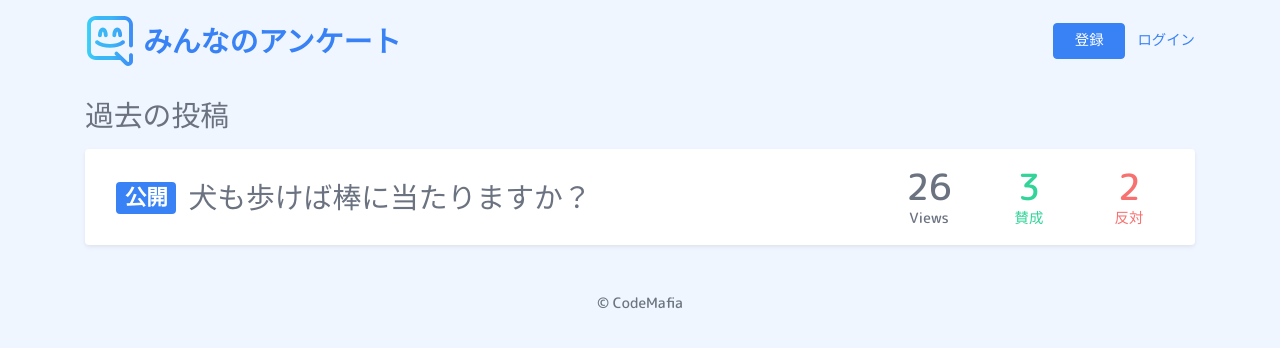
After one commit to TakahashiJumpei/learning_be, a PHP site: template src/php/views/history.php in a window 1280 px wide. The commit adds this page. Shown: the top 348 px of the page. Run offline with PHP 8.4, Linux system fonts and the light colour scheme; the template is opened without the code that fills it, so the values that code supplies are empty; some libraries are stand-ins or nearby versions.

Commit message:
過去の投稿画面の作成

```diff
--- /dev/null
+++ b/src/php/views/history.php
@@ -0,0 +1,33 @@
+<main class="container py-3">
+    <h1 class="h2 mb-3">過去の投稿</h1>
+    <ul class="container">
+        <li class="topic row bg-white shadow-sm mb-3 rounded p-3">
+            <div class="col-md d-flex align-items-center">
+                <h2 class="mb-2 mb-md-0">
+                    <span class="badge badge-primary mr-1 align-bottom">公開</span>
+                    <a class="text-body" href="">犬も歩けば棒に当たりますか？</a>
+                </h2>
+            </div>
+            <div class="col-auto mx-auto">
+                <div class="text-center row">
+                    <div class="view col-auto min-w-100">
+                        <div class="h1 mb-0">26</div>
+                        <div class="mb-0">Views</div>
+                    </div>
+                    <div class="likes-green col-auto min-w-100">
+                        <div class="h1 mb-0">3</div>
+                        <div class="mb-0">賛成</div>
+                    </div>
+                    <div class="dislikes-red col-auto min-w-100">
+                        <div class="h1 mb-0">2</div>
+                        <div class="mb-0">反対</div>
+                    </div>
+                </div>
+            </div>
+        </li>
+    </ul>
+
+</main>
+<footer class="text-center p-3">
+    <span class="text-muted"> &copy; CodeMafia</span>
+</footer>
--- a/src/style.scss
+++ b/src/style.scss
@@ -9,6 +9,29 @@ $font-family-base: 'M PLUS Rounded 1c', sans-serif;
 
 @import "bootstrap/bootstrap.scss";
 
+$cLikesGreen: #33d499;
+$cDislikesRed: #f87171;
+
 .login-form {
     width: 300px;
 }
+
+.min-w-100 {
+    min-width: 100px;
+}
+
+.likes-green {
+    color: $cLikesGreen;
+}
+
+.dislikes-red {
+    color: $cDislikesRed;
+}
+
+.topic {
+    transition: box-shadow .3s;
+
+    &:hover {
+        @extend .shadow;
+    }
+}
```
Also changed, not shown: src/php/controllers/history.php (added, +9 -0 lines), src/style.css.
